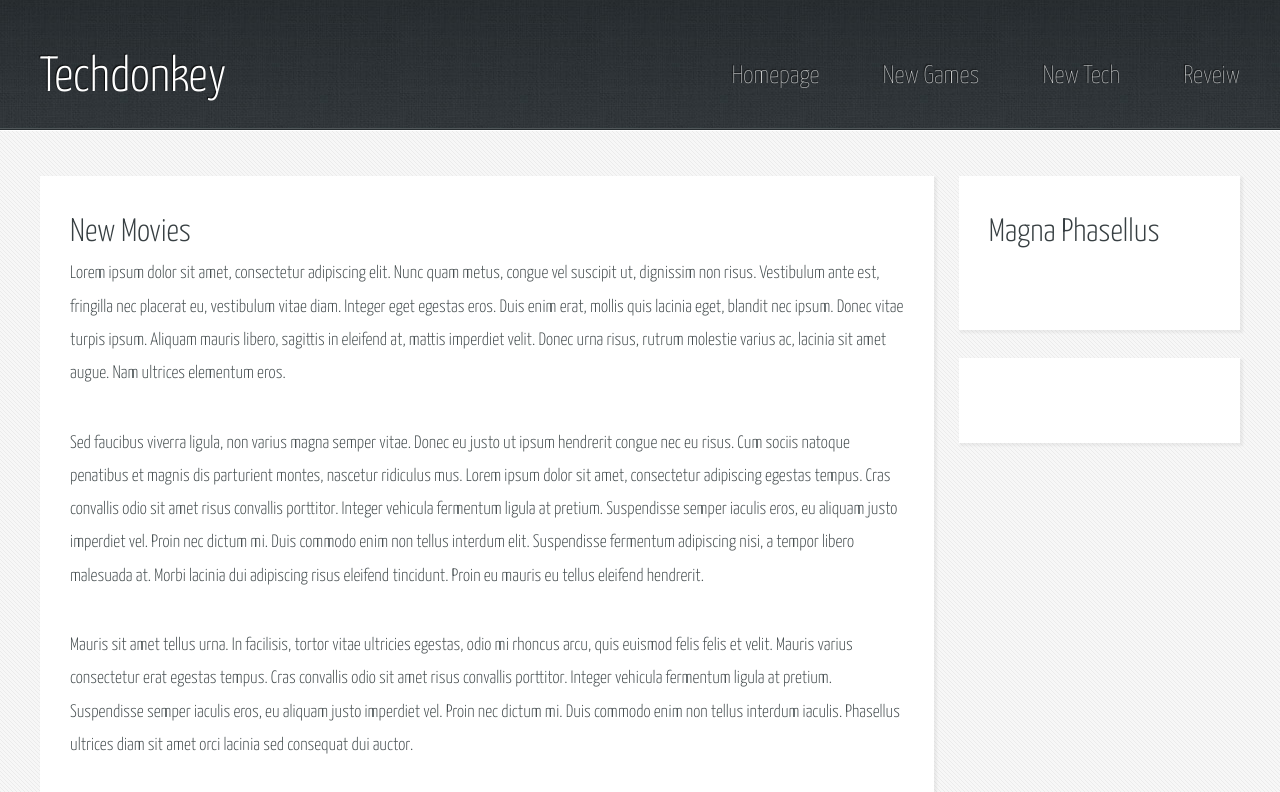
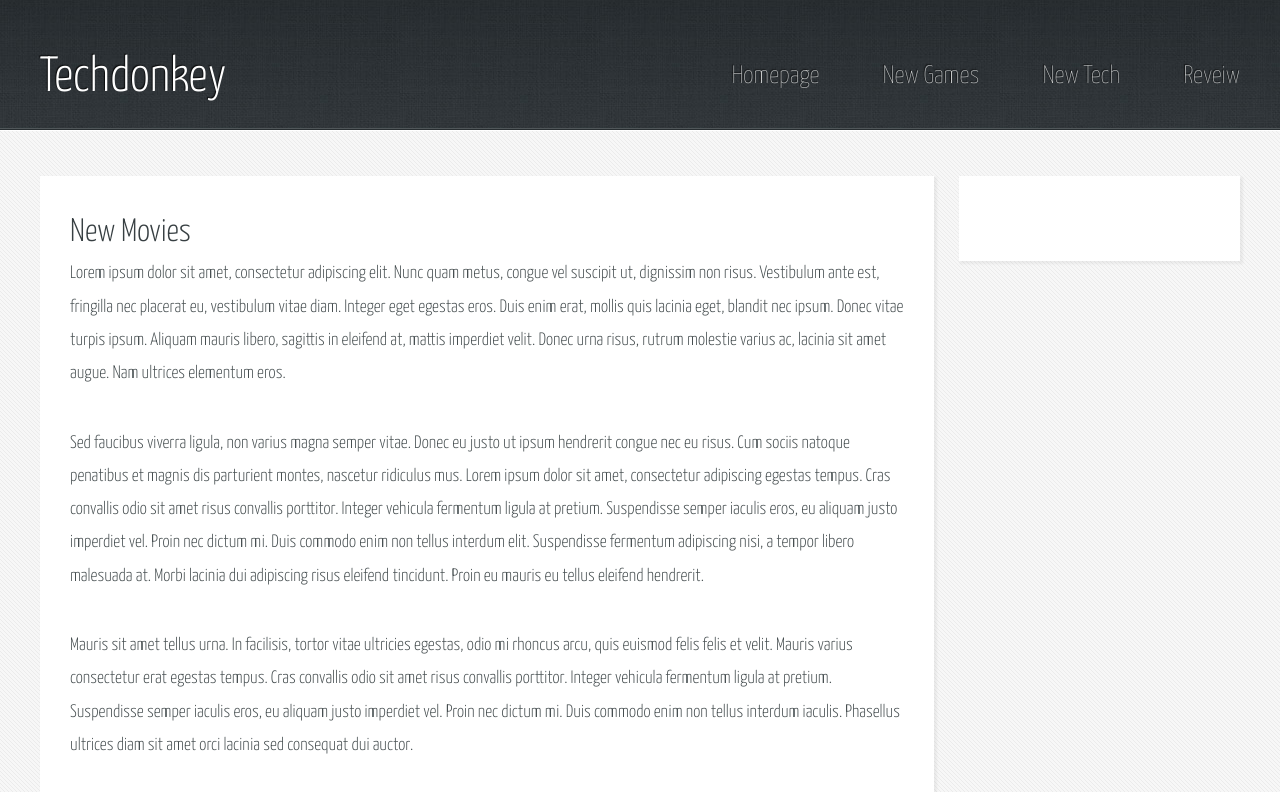
Before and after one commit to Harsh13976/Harsh13976.github.io, a plain HTML site: page twocolumn1.html in a window 1280 px wide. Shown: the top 792 px of the page. Drawn offline with Linux system fonts and the light colour scheme.

Commit message:
update 3

```diff
--- a/twocolumn1.html
+++ b/twocolumn1.html
@@ -103,14 +103,7 @@
 								<div class="3u 12u(mobile)">
 
 									<!-- Sidebar -->
-										<section>
-											<header>
-												<h2>Magna Phasellus</h2>
-											</header>
-											<ul class="link-list">
 
-											</ul>
-										</section>
 										<section>
 											<header>
 
```
